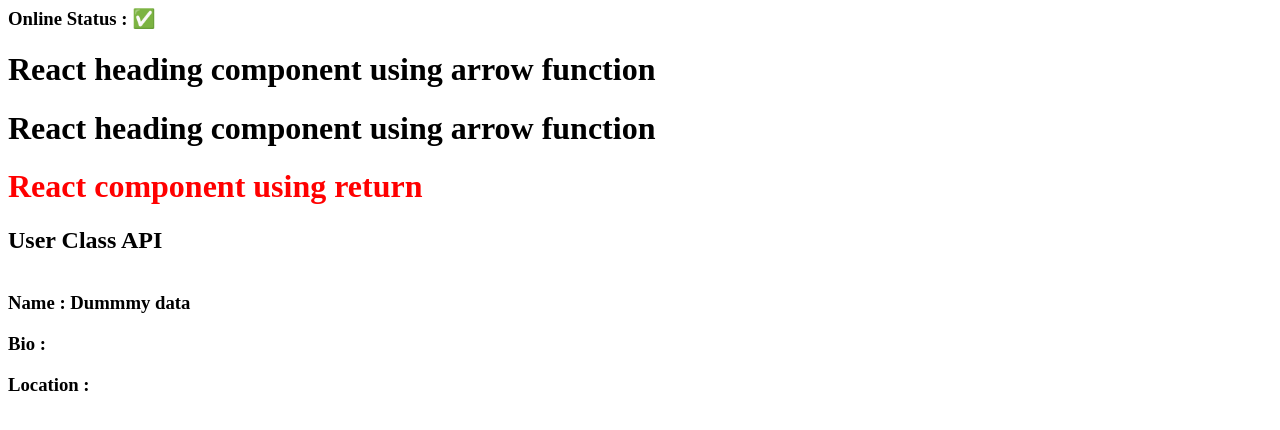
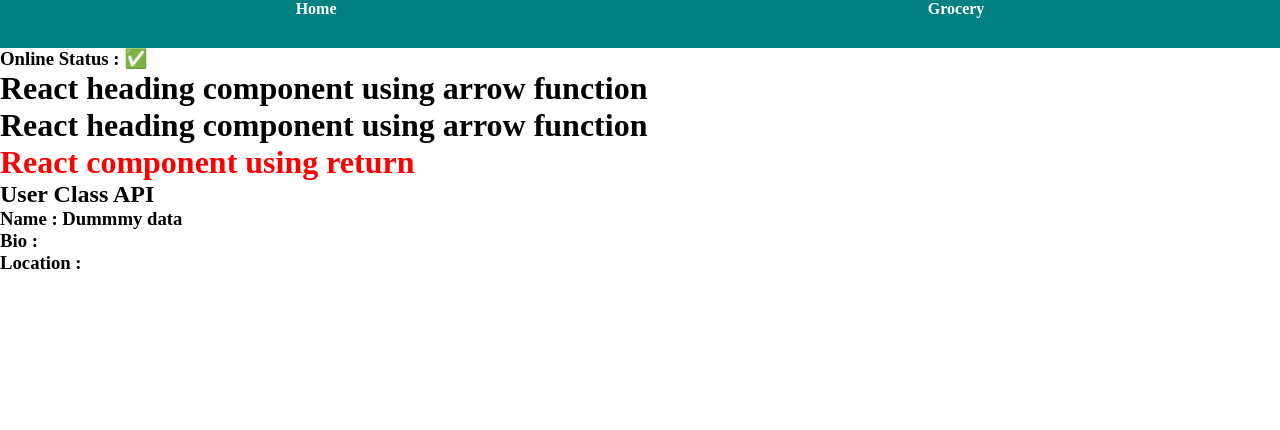
Before and after one commit to ranajitdasgithub/React-learning, a React (Vite) app in the folder Namaste React/: page / in a window 1280 px wide. Shown: the top 430 px of the page. Built offline with nearby package versions, Linux system fonts and the light colour scheme; no server answers.

Commit message:
Add the lazy loading feature

```diff
--- a/Namaste React/App.js
+++ b/Namaste React/App.js
@@ -4,6 +4,7 @@
 import UserClassApi from "./UserClassApi";
 import useRestaurantMenu from "./utils/useRestaurantMenu";
 import useOnlineStatus from "./utils/useOnlineStatus";
+import Navbar from "./components/Navbar";
 
 //React element=> React element js-object=>render as a html element
 const heading = React.createElement(
@@ -33,6 +34,7 @@
   }
   return (
     <>
+      <Navbar />
       {/* //We can call the component as a function */}
       <h3>Online Status : {onlineStatus ? "✅" : "🔴"}</h3>
       {Title()}
--- /dev/null
+++ b/Namaste React/components/Navbar.jsx
@@ -0,0 +1,14 @@
+import "../styles/navbar.css";
+// import { link } from "react-router-dom";
+
+const Navbar = () => {
+  return (
+    <nav>
+      <ul>
+        <li>Home</li>
+        <li>Grocery</li>
+      </ul>
+    </nav>
+  );
+};
+export default Navbar;
--- a/Namaste React/package.json
+++ b/Namaste React/package.json
@@ -4,7 +4,7 @@
   "description": "Learning project",
   "scripts": {
     "start": "parcel index.html",
-    "build":"parcel build index.html",
+    "build": "parcel build index.html",
     "test": "echo \"Error: no test specified\" && exit 1"
   },
   "author": "ranajit",
@@ -15,6 +15,7 @@
   },
   "dependencies": {
     "react": "^18.3.1",
-    "react-dom": "^18.3.1"
+    "react-dom": "^18.3.1",
+    "react-router-dom": "^7.0.2"
   }
 }
--- /dev/null
+++ b/Namaste React/styles/navbar.css
@@ -0,0 +1,19 @@
+* {
+  margin: 0;
+  padding: 0;
+}
+nav {
+  width: 100%;
+  height: 3rem;
+  background-color: teal;
+}
+nav ul {
+  display: flex;
+  justify-content: space-around;
+}
+li {
+  list-style-type: none;
+  font-weight: 700;
+  cursor: pointer;
+  color: white;
+}
```
Also changed, not shown: 2 other files (tests, documents, lock files or other folders).
